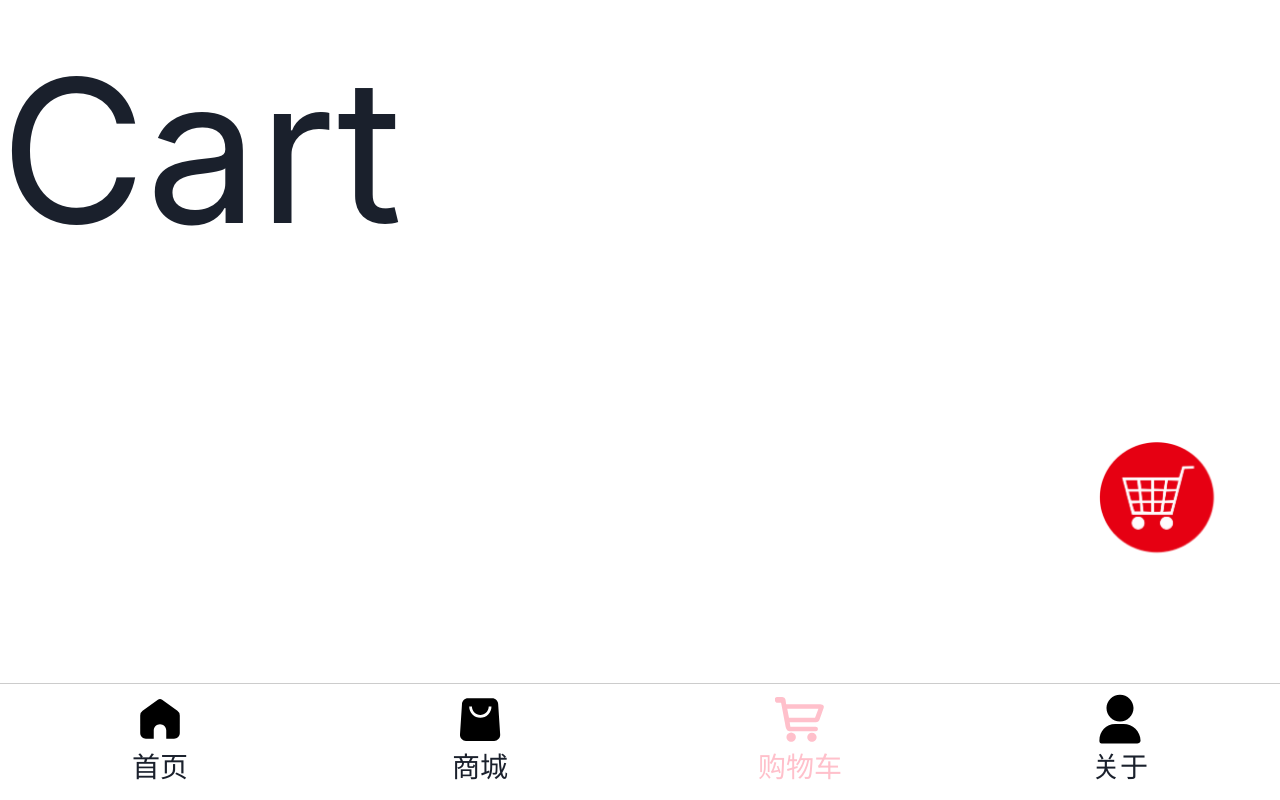
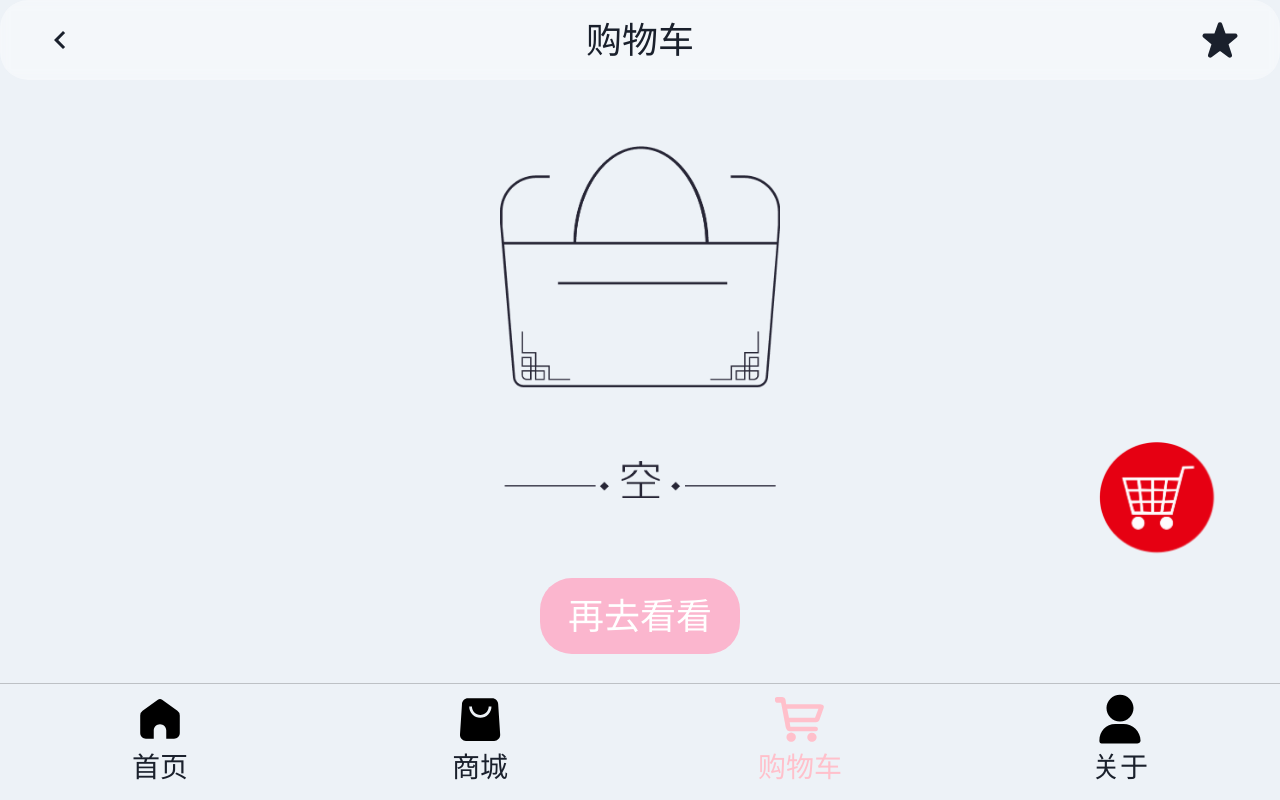
Before and after one commit to liu-serendipity/graduation-project, a React (Create React App) app in the folder good-shop/: page /home/v/cart in a window 1280 px wide. Built offline with nearby package versions, Linux system fonts and the light colour scheme.

Commit message:
feature:购物车Bar、UI

```diff
--- /dev/null
+++ b/good-shop/src/views/Cart/components/Bar/index.tsx
@@ -0,0 +1,40 @@
+import React from 'react';
+import { Box, Flex, Image, Text } from '@chakra-ui/react';
+import { ChevronLeftIcon, StarIcon } from '@chakra-ui/icons';
+import { useNavigate } from 'react-router-dom';
+import { FONTSIZE } from '../../../../const';
+
+export const Bar = () => {
+  const navigate = useNavigate();
+
+  const handleBack = () => {
+    navigate(-1);
+  };
+
+  const jumpToMyLikes = () => {
+    // navigate('/favorite');
+    console.log('-----jumpToMyLikes-----缺少路由--------');
+  };
+
+  return (
+    <Flex
+      position={'fixed'}
+      backdropFilter={'blur(6px)'}
+      background={'rgba(255, 255, 255, .4)'}
+      w='100%'
+      fontSize={FONTSIZE.big}
+      align={'center'}
+      h='0.4rem'
+      justify={'space-between'}
+      borderRadius={'0.14rem'}
+    >
+      <Flex w='0.6rem' align={'center'} justify={'center'} onClick={() => handleBack()}>
+        <ChevronLeftIcon />
+      </Flex>
+      <Text>购物车</Text>
+      <Flex w='0.6rem' align={'center'} justify={'center'} onClick={() => jumpToMyLikes()}>
+        <StarIcon />
+      </Flex>
+    </Flex>
+  );
+};
--- /dev/null
+++ b/good-shop/src/views/Cart/components/Empty/index.tsx
@@ -0,0 +1,36 @@
+import React from 'react';
+import { Box, Flex, Image, Text } from '@chakra-ui/react';
+import { ChevronLeftIcon, StarIcon } from '@chakra-ui/icons';
+import { useNavigate } from 'react-router-dom';
+import empty from './empty.png';
+import { FONTSIZE } from '../../../../const';
+
+export const Empty = () => {
+  const navigate = useNavigate();
+
+  const handleJump = () => {
+    navigate('/mall');
+  };
+
+  return (
+    <Flex w='100%' h='100%' align={'center'} justify={'center'} flexDir={'column'}>
+      <Box w='1.4rem'>
+        <Image src={empty} w='100%' />
+      </Box>
+      <Flex
+        mt='0.4rem'
+        align={'center'}
+        justify={'center'}
+        bgColor={'pink.200'}
+        w='1rem'
+        h='0.38rem'
+        borderRadius={'0.16rem'}
+        onClick={() => handleJump()}
+      >
+        <Text fontSize={FONTSIZE.big} color={'#fff'}>
+          再去看看
+        </Text>
+      </Flex>
+    </Flex>
+  );
+};
--- /dev/null
+++ b/good-shop/src/views/Cart/components/Full/index.tsx
@@ -0,0 +1,8 @@
+import React from 'react';
+import { Box, Flex, Image, Text } from '@chakra-ui/react';
+import { useNavigate } from 'react-router-dom';
+import { FONTSIZE } from '../../../../const';
+
+export const Full = () => {
+  return <Box></Box>;
+};
--- /dev/null
+++ b/good-shop/src/views/Cart/components/index.js
@@ -0,0 +1,5 @@
+import { Bar } from './Bar';
+import { Empty } from './Empty';
+import { Full } from './Full';
+
+export { Bar, Empty, Full };
--- a/good-shop/src/views/Cart/index.tsx
+++ b/good-shop/src/views/Cart/index.tsx
@@ -1,8 +1,18 @@
 import React from 'react';
-import { Box } from '@chakra-ui/react';
+import { Box, Flex, Image, Text } from '@chakra-ui/react';
+import { Bar, Empty, Full } from './components';
+
+const data = [];
 
 const Cart = () => {
-  return <Box>Cart</Box>;
+  return (
+    <Box>
+      <Bar />
+      <Box w='100%' h='100vh' bgColor={'gray.100'}>
+        {data.length > 0 ? <Full /> : <Empty />}
+      </Box>
+    </Box>
+  );
 };
 
 export default Cart;
```
Also changed, not shown: good-shop/src/views/Cart/components/Empty/empty.png (added).
